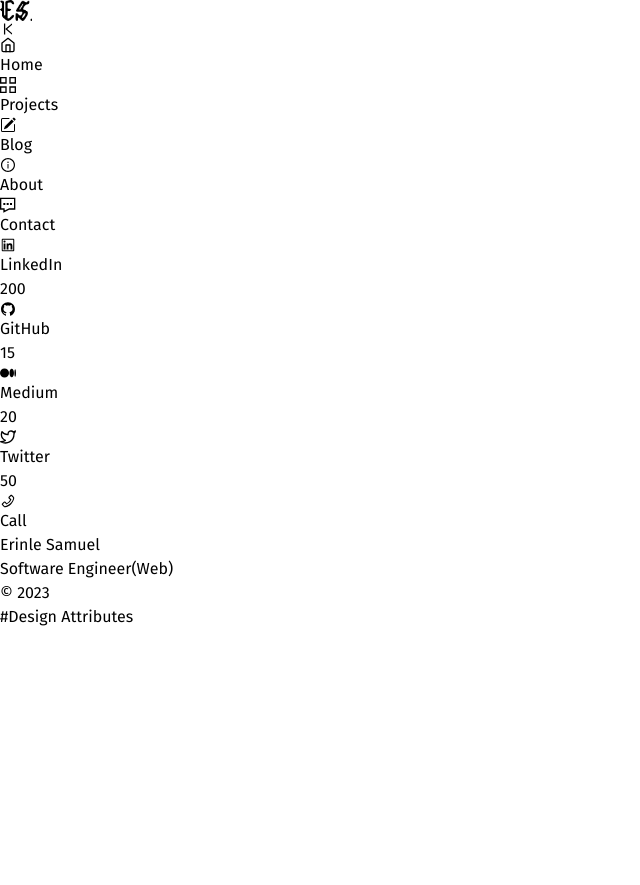
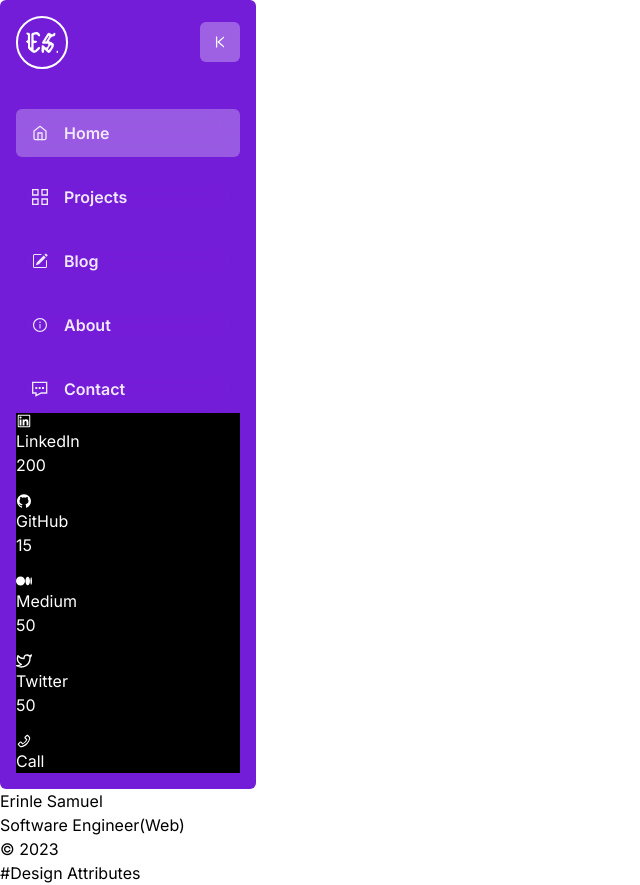
Before and after one commit to psalmuelle/psalmuelle.github.io, a Next.js app: page / in a window 1280 px wide. Shown: the whole page, without its empty margins (0-640 px from the left). Before the commit the page ends 800 px from the top, so only its background shows below. Built offline with nearby package versions, Linux system fonts and the light colour scheme.

Commit message:
feat: Style navigation

```diff
--- a/app/layout.js
+++ b/app/layout.js
@@ -1,11 +1,12 @@
+'use client'
 import "@/styles/global.css";
-import { Fira_Sans } from "next/font/google";
+import {  Inter } from "next/font/google";
 import Nav from "@/components/Nav";
 import Footer from "@/components/Footer";
+import {usePathname} from 'next/navigation'
 
-const fira_sans = Fira_Sans({
+const inter = Inter({
   subsets: ["latin"],
-  weight: ["300", "400", "700"],
 });
 
 export const metadata = {
@@ -15,10 +16,11 @@
 };
 
 export default function RootLayout({ children }) {
+  const currentRoute = usePathname()
   return (
     <html lang='en'>
-      <body className={`${fira_sans.className}`}>
-        <Nav />
+      <body className={`${inter.className}`}>
+        <Nav activeLink={currentRoute}/>
         <main>{children}</main>
         <Footer />
       </body>
--- a/components/Nav.jsx
+++ b/components/Nav.jsx
@@ -2,15 +2,24 @@
 import { useState } from "react";
 import Link from "next/link";
 import Image from "next/image";
-import { AiOutlineVerticalLeft, AiOutlineVerticalRight, AiOutlineInfoCircle, AiOutlineLinkedin, AiOutlineGithub, AiOutlinePhone } from "react-icons/ai";
+import {
+  AiOutlineVerticalLeft,
+  AiOutlineVerticalRight,
+  AiOutlineInfoCircle,
+  AiOutlineLinkedin,
+  AiOutlineGithub,
+  AiOutlinePhone,
+} from "react-icons/ai";
 import { FiHome, FiTwitter, FiMenu } from "react-icons/fi";
 import { GrProjects, GrContact } from "react-icons/gr";
-import { BsPencilSquare, BsMedium } from 'react-icons/bs'
-import { MdClose } from 'react-icons/md'
+import { BsPencilSquare, BsMedium } from "react-icons/bs";
+import { MdClose } from "react-icons/md";
 
-const NavLink = ({ title, href, icon }) => {
+const NavLink = ({ title, href, icon, activeLink }) => {
   return (
-    <Link href={href}>
+    <Link
+      href={href}
+      className={`nav_link ${activeLink === href ? "active_btn" : ""}`}>
       {icon}
       <p>{title}</p>
     </Link>
@@ -19,7 +28,7 @@
 
 const SocialLink = ({ href, title, icon, followers }) => {
   return (
-    <Link href={href} target="_blank">
+    <Link href={href} target='_blank'>
       <div>
         {icon}
         <p>{title}</p>
@@ -30,7 +39,7 @@
   );
 };
 
-const Nav = () => {
+const Nav = ({ activeLink }) => {
   const [hideNav, setHideNav] = useState(false);
 
   const HideNavTexts = () => {
@@ -38,36 +47,93 @@
   };
 
   return (
-    <nav>
-      <div>
-        <Image src={"/es1.png"} alt='Logo' width={32} height={32} />
-        <div onClick={HideNavTexts}>
+    <nav className='glassmorphism text-white p-4 bg-[rgba(116,29,216,1)] w-64'>
+      <div className='flex justify-between items-center '>
+        <div className='border-2 border-white px-2 py-3.5 rounded-full'>
+          <Image
+            className='invert'
+            src={"/es1.png"}
+            alt='Logo'
+            width={32}
+            height={32}
+          />
+        </div>
+        <div onClick={HideNavTexts} className='p-3 cursor-pointer active_btn'>
           {hideNav ? <AiOutlineVerticalLeft /> : <AiOutlineVerticalRight />}
         </div>
       </div>
 
-      <div>
-        <NavLink title={"Home"} href={"/"} icon={<FiHome />} />
+      <div className='mt-10 flex justify-center flex-col gap-4'>
+        <NavLink
+          title={"Home"}
+          activeLink={activeLink}
+          href={"/"}
+          icon={<FiHome />}
+        />
 
-        <NavLink title={"Projects"} href={"/projects"} icon={<GrProjects />} />
+        <NavLink
+          title={"Projects"}
+          activeLink={activeLink}
+          href={"/projects"}
+          icon={<GrProjects className='invert' />}
+        />
 
-        <NavLink title={"Blog"} href={"/blog"} icon={<BsPencilSquare />} />
+        <NavLink
+          title={"Blog"}
+          activeLink={activeLink}
+          href={"/blog"}
+          icon={<BsPencilSquare />}
+        />
 
-        <NavLink title={"About"} href={"/about"} icon={<AiOutlineInfoCircle />} />
+        <NavLink
+          title={"About"}
+          href={"/about"}
+          icon={<AiOutlineInfoCircle />}
+          activeLink={activeLink}
+        />
 
-        <NavLink title={"Contact"} href={"/contact"} icon={<GrContact />} />
+        <NavLink
+          title={"Contact"}
+          activeLink={activeLink}
+          href={"/contact"}
+          icon={<GrContact className='invert' />}
+        />
       </div>
 
-      <div>
-        <SocialLink href={"https://www.linkedin.com/in/erinle-samuel/"} title={'LinkedIn'} icon={<AiOutlineLinkedin/>} followers={'200'} />
+      <div className='bg-black flex justify-center flex-col gap-4'>
+        <SocialLink
+          href={"https://www.linkedin.com/in/erinle-samuel/"}
+          title={"LinkedIn"}
+          icon={<AiOutlineLinkedin />}
+          followers={"200"}
+        />
 
-        <SocialLink href={"https://github.com/psalmuelle"} title={'GitHub'} icon={<AiOutlineGithub/>} followers={'15'} />
+        <SocialLink
+          href={"https://github.com/psalmuelle"}
+          title={"GitHub"}
+          icon={<AiOutlineGithub />}
+          followers={"15"}
+        />
 
-        <SocialLink href={"https://medium.com/@erinle-sam"} title={'Medium'} icon={<BsMedium/>} followers={'20'} />
+        <SocialLink
+          href={"https://medium.com/@erinle-sam"}
+          title={"Medium"}
+          icon={<BsMedium />}
+          followers={"50"}
+        />
 
-        <SocialLink href={"https://twitter.com/erinle_sam"} title={'Twitter'} icon={<FiTwitter/>} followers={'50'} />
+        <SocialLink
+          href={"https://twitter.com/erinle_sam"}
+          title={"Twitter"}
+          icon={<FiTwitter />}
+          followers={"50"}
+        />
 
-        <SocialLink href={"tel:+2348158842213"} title={'Call'} icon={<AiOutlinePhone/>} />
+        <SocialLink
+          href={"tel:+2348158842213"}
+          title={"Call"}
+          icon={<AiOutlinePhone />}
+        />
       </div>
     </nav>
   );
--- a/styles/global.css
+++ b/styles/global.css
@@ -3,7 +3,9 @@
 @tailwind utilities;
 
 :root {
-
+--primaryColor: #731DD8;
+--secondaryColor: #EE4266;
+--baseColor: #FFFFFF;
 }
 
 
@@ -12,7 +14,13 @@
 }
 
 
-.app_bg{
-  @apply relative
+.glassmorphism{
+  @apply rounded-md bg-clip-padding backdrop-filter backdrop-blur-md bg-opacity-30
+}
+.active_btn{
+  @apply  bg-[rgba(255,255,255,0.3)] rounded-md
+}
 
+.nav_link{
+  @apply flex items-center hover:bg-[rgba(255,255,255,0.3)] hover:opacity-80 gap-4  justify-start text-white px-4 py-3 opacity-90 glassmorphism font-semibold
 }
```
